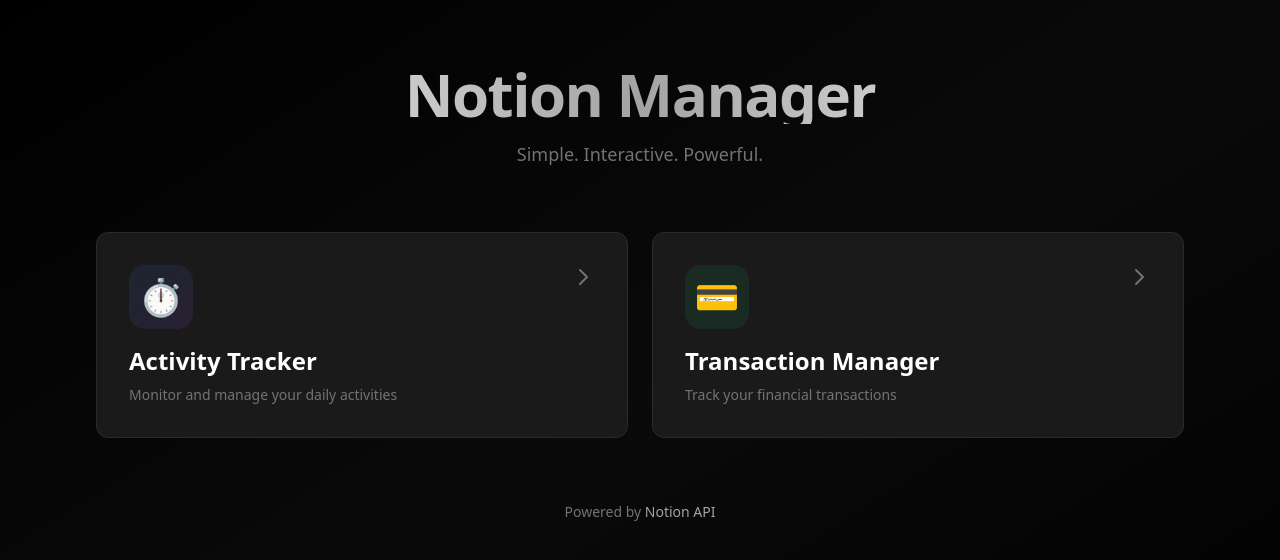
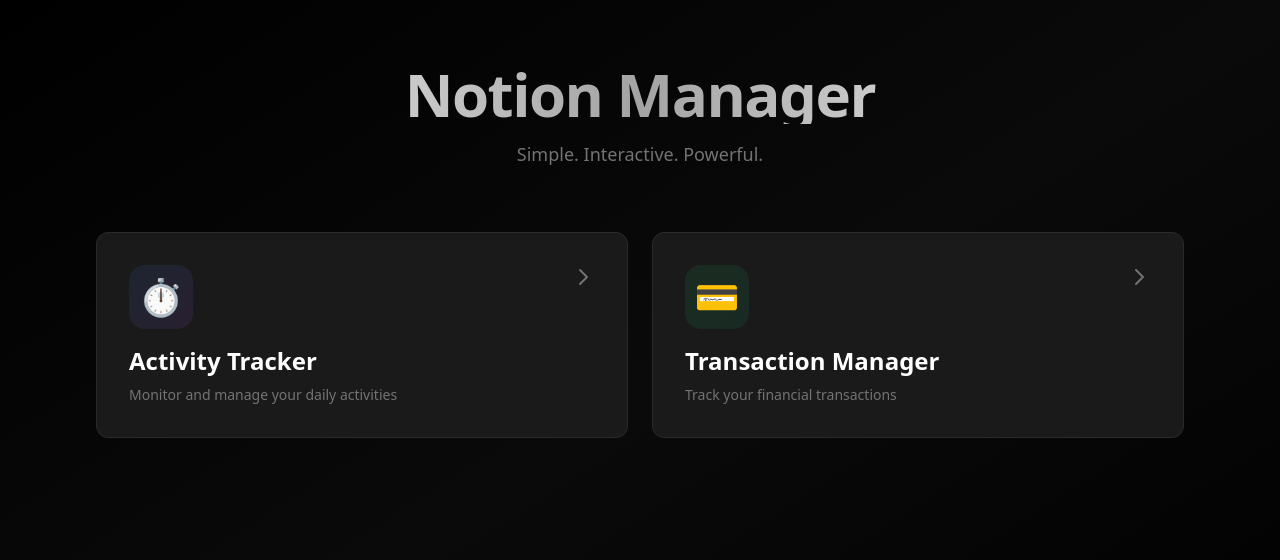
Before and after one commit to arthadede/notion-manager, a Next.js app: page / in a window 1280 px wide. Shown: the top 560 px of the page. Built offline with nearby package versions, Linux system fonts and the light colour scheme.

Commit message:
Remove 'Powered by' footer from home page

```diff
--- a/app/page.tsx
+++ b/app/page.tsx
@@ -73,14 +73,6 @@ export default function HomePage() {
             </Link>
           ))}
         </div>
-
-        {/* Footer */}
-        <div className="mt-16 text-center">
-          <p className="text-sm text-primary-subtle">
-            Powered by{" "}
-            <span className="font-medium text-primary-muted transition-colors hover:text-primary">Notion API</span>
-          </p>
-        </div>
       </div>
     </div>
   );
```
